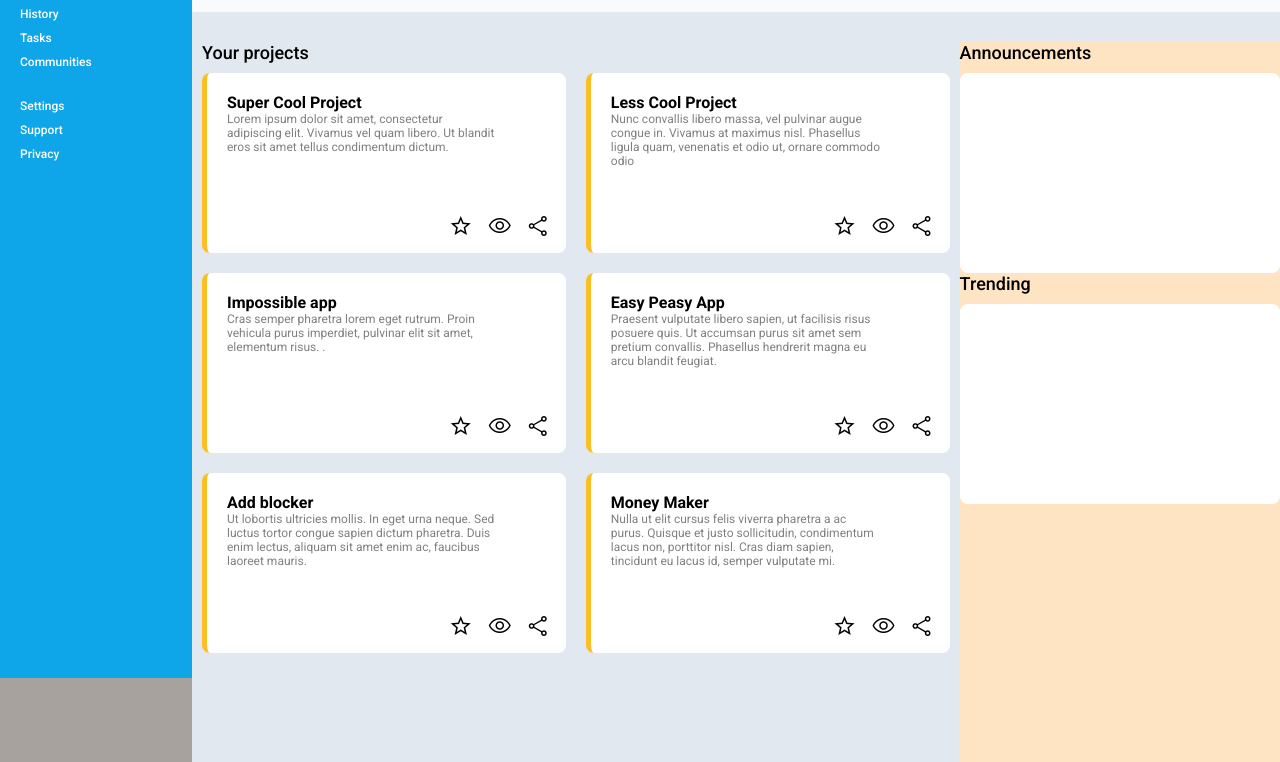
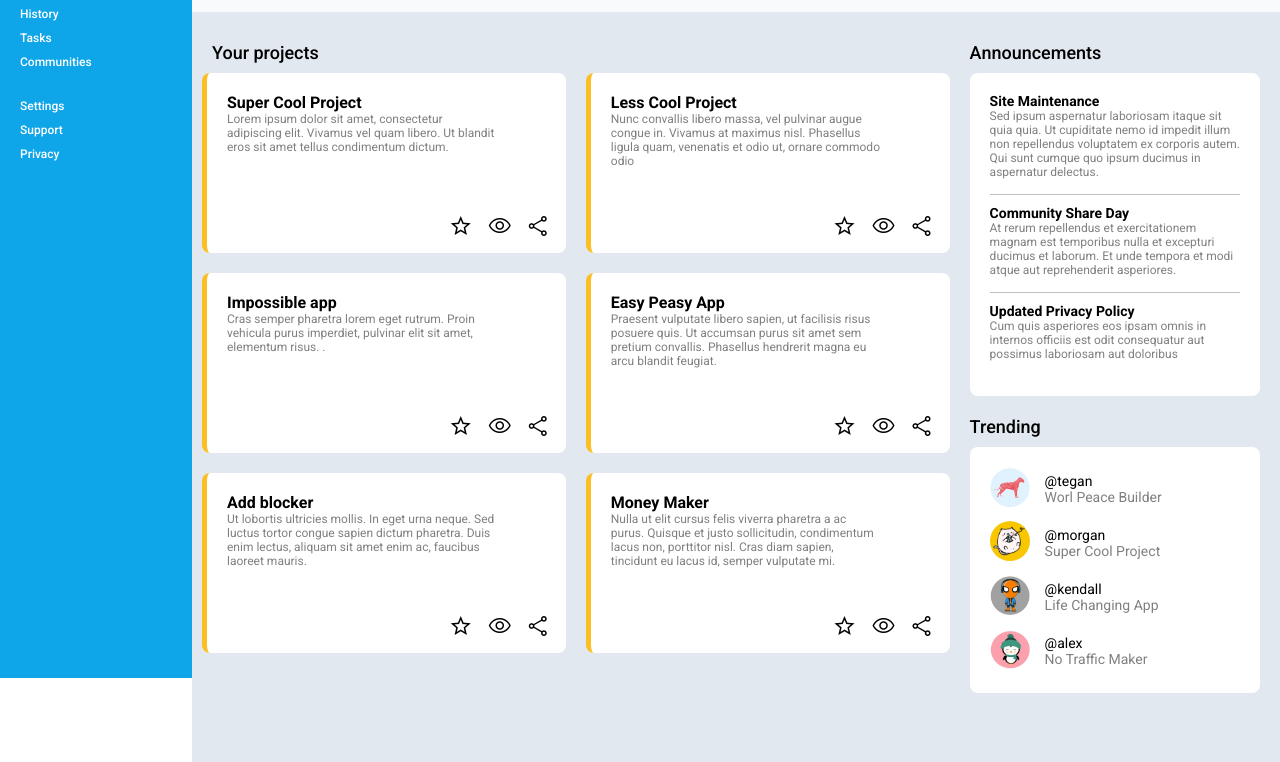
Before and after one commit to mrtfe/Odin-admin-dashbord, a website: page index.html in a window 1280 px wide. Shown: the part 122-884 px from the top of the page. Drawn offline with nearby package versions, Linux system fonts and the light colour scheme.

Commit message:
right side cards added

```diff
--- a/index.html
+++ b/index.html
@@ -167,11 +167,73 @@
           <div class="right-side__container">
             <div class="announcements">
               <div class="label">Announcements</div>
-              <div class="card"></div>
+              <div class="card announcements-card">
+                <div class="card-content-top">
+                  <div class="ann-label">Site Maintenance</div>
+                  <div class="ann-text">
+                    Sed ipsum aspernatur laboriosam itaque sit quia quia. Ut
+                    cupiditate nemo id impedit illum non repellendus voluptatem
+                    ex corporis autem. Qui sunt cumque quo ipsum ducimus in
+                    aspernatur delectus.
+                  </div>
+                </div>
+                <div class="card-content-middle">
+                  <div class="ann-label">Community Share Day</div>
+                  <div class="ann-text">
+                    At rerum repellendus et exercitationem magnam est temporibus
+                    nulla et excepturi ducimus et laborum. Et unde tempora et
+                    modi atque aut reprehenderit asperiores.
+                  </div>
+                </div>
+                <div class="card-content-bottom">
+                  <div class="ann-label">Updated Privacy Policy</div>
+                  <div class="ann-text">
+                    Cum quis asperiores eos ipsam omnis in internos officiis est
+                    odit consequatur aut possimus laboriosam aut doloribus
+                  </div>
+                </div>
+              </div>
             </div>
             <div class="trending">
               <div class="label">Trending</div>
-              <div class="card"></div>
+              <div class="card trending-card">
+                <div class="trending-section">
+                  <div class="trending-icon">
+                    <img src="/img/tegan-icon.jpg" alt="tegan-icon-img" />
+                  </div>
+                  <div class="trending-user">
+                    <div class="trending-user-tag">@tegan</div>
+                    <div class="trending-user-genre">Worl Peace Builder</div>
+                  </div>
+                </div>
+                <div class="trending-section">
+                  <div class="trending-icon">
+                    <img src="/img/profile-icon.jpg" alt="morgan-icon-img" />
+                  </div>
+                  <div class="trending-user">
+                    <div class="trending-user-tag">@morgan</div>
+                    <div class="trending-user-genre">Super Cool Project</div>
+                  </div>
+                </div>
+                <div class="trending-section">
+                  <div class="trending-icon">
+                    <img src="/img/kendal-icon.jpg" alt="kendall-icon-img" />
+                  </div>
+                  <div class="trending-user">
+                    <div class="trending-user-tag">@kendall</div>
+                    <div class="trending-user-genre">Life Changing App</div>
+                  </div>
+                </div>
+                <div class="trending-section">
+                  <div class="trending-icon">
+                    <img src="/img/alex-icon.jpg" alt="alex-icon-img" />
+                  </div>
+                  <div class="trending-user">
+                    <div class="trending-user-tag">@alex</div>
+                    <div class="trending-user-genre">No Traffic Maker</div>
+                  </div>
+                </div>
+              </div>
             </div>
           </div>
         </div>
--- a/style/style.css
+++ b/style/style.css
@@ -4,7 +4,6 @@
 html {
   font-family: "Raleway", sans-serif;
   font-family: "Roboto", sans-serif;
-  background-color: #a8a29e;
 }
 
 body {
@@ -31,6 +30,7 @@ body {
   color: white;
   font-size: 18px;
   font-weight: 600;
+  cursor: pointer;
 }
 
 .nav {
@@ -39,6 +39,7 @@ body {
   font-size: 12px;
   font-weight: 500;
   margin-bottom: 10px;
+  cursor: pointer;
 }
 
 .nav:nth-child(8) {
@@ -87,6 +88,11 @@ header {
 .profile img {
   max-width: 30px;
   border-radius: 50%;
+  cursor: pointer;
+}
+
+.material-symbols-outlined {
+  cursor: pointer;
 }
 
 .profile p {
@@ -110,6 +116,7 @@ header {
 .header-bottom__left img {
   max-width: 40px;
   height: 40px;
+  cursor: pointer;
 }
 
 .profile-greet {
@@ -136,6 +143,7 @@ h4 {
   border: none;
   border-radius: 10px;
   height: 22px;
+  cursor: pointer;
 }
 
 .projects__container {
@@ -164,7 +172,6 @@ h4 {
 .right-side__container {
   width: 30%;
   height: 100%;
-  background-color: bisque;
 }
 
 .cards-wrapper {
@@ -176,7 +183,6 @@ h4 {
 
 .card {
   max-width: 100%;
-  height: 200px;
   background-color: white;
   border-radius: 8px;
 }
@@ -210,3 +216,63 @@ h4 {
   margin: 0 15px 15px 0;
   gap: 15px;
 }
+
+.announcements-card {
+  display: flex;
+  flex-direction: column;
+  height: auto;
+  padding: 20px;
+  gap: 10px;
+  margin: 0px 20px 20px 10px;
+}
+
+.label {
+  margin-left: 10px;
+}
+
+.ann-label {
+  font-size: 14px;
+  font-weight: 600;
+}
+
+.ann-text {
+  font-size: 12px;
+  color: grey;
+  padding-bottom: 15px;
+}
+
+.card-content-top,
+.card-content-middle {
+  border-bottom: 1px solid rgba(128, 128, 128, 0.507);
+}
+
+.trending-section {
+  display: flex;
+  gap: 15px;
+  align-items: center;
+}
+
+.trending-icon img {
+  max-width: 40px;
+  height: 40px;
+  border-radius: 50%;
+}
+
+.trending-user-tag {
+  font-size: 14px;
+  color: black;
+}
+
+.trending-user-genre {
+  font-size: 14px;
+  color: grey;
+}
+
+.trending-card {
+  padding: 20px;
+  margin-right: 20px;
+  margin-left: 10px;
+  display: flex;
+  flex-direction: column;
+  gap: 10px;
+}
```
Also changed, not shown: img/alex-icon.jpg (added), img/kendal-icon.jpg (added), img/tegan-icon.jpg (added).
